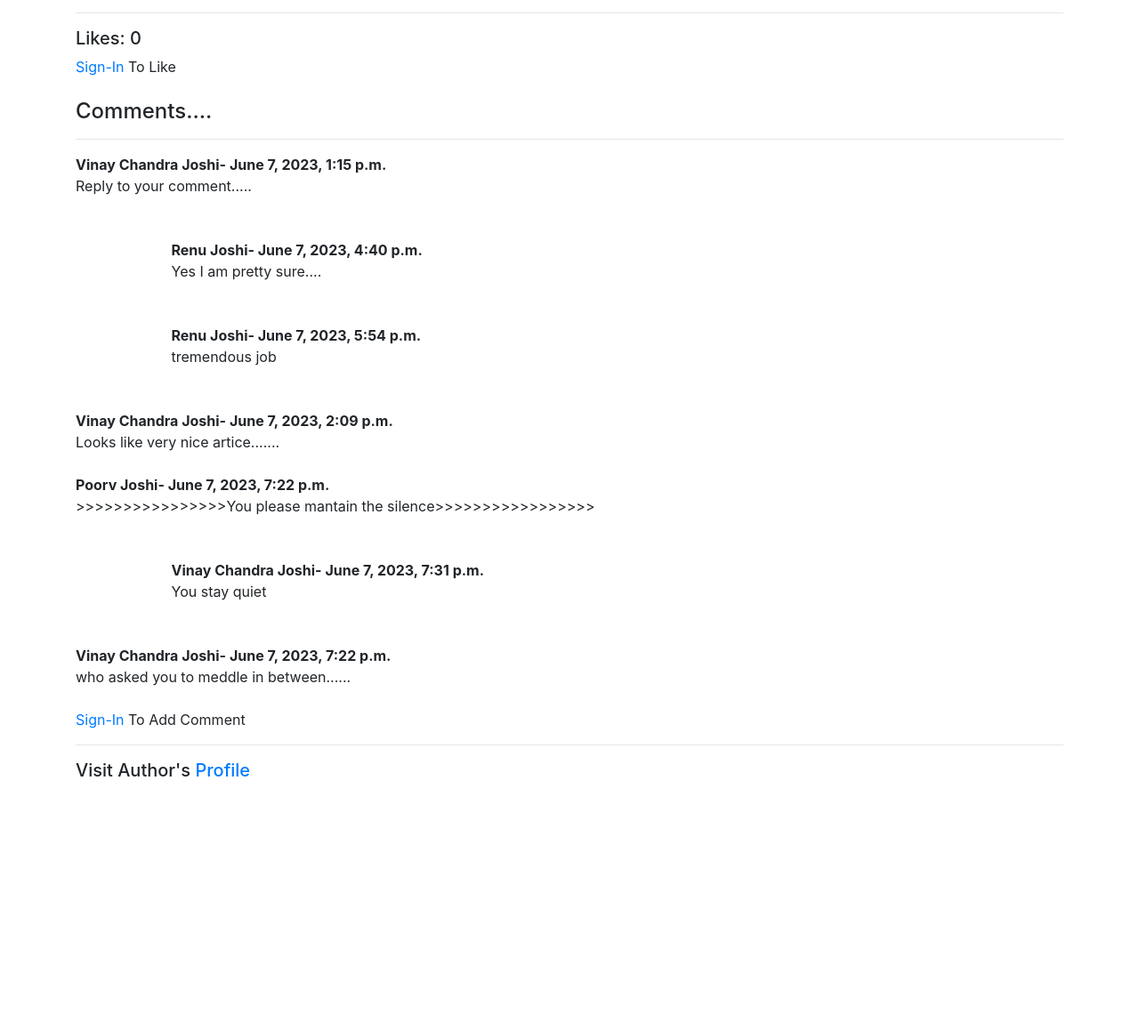
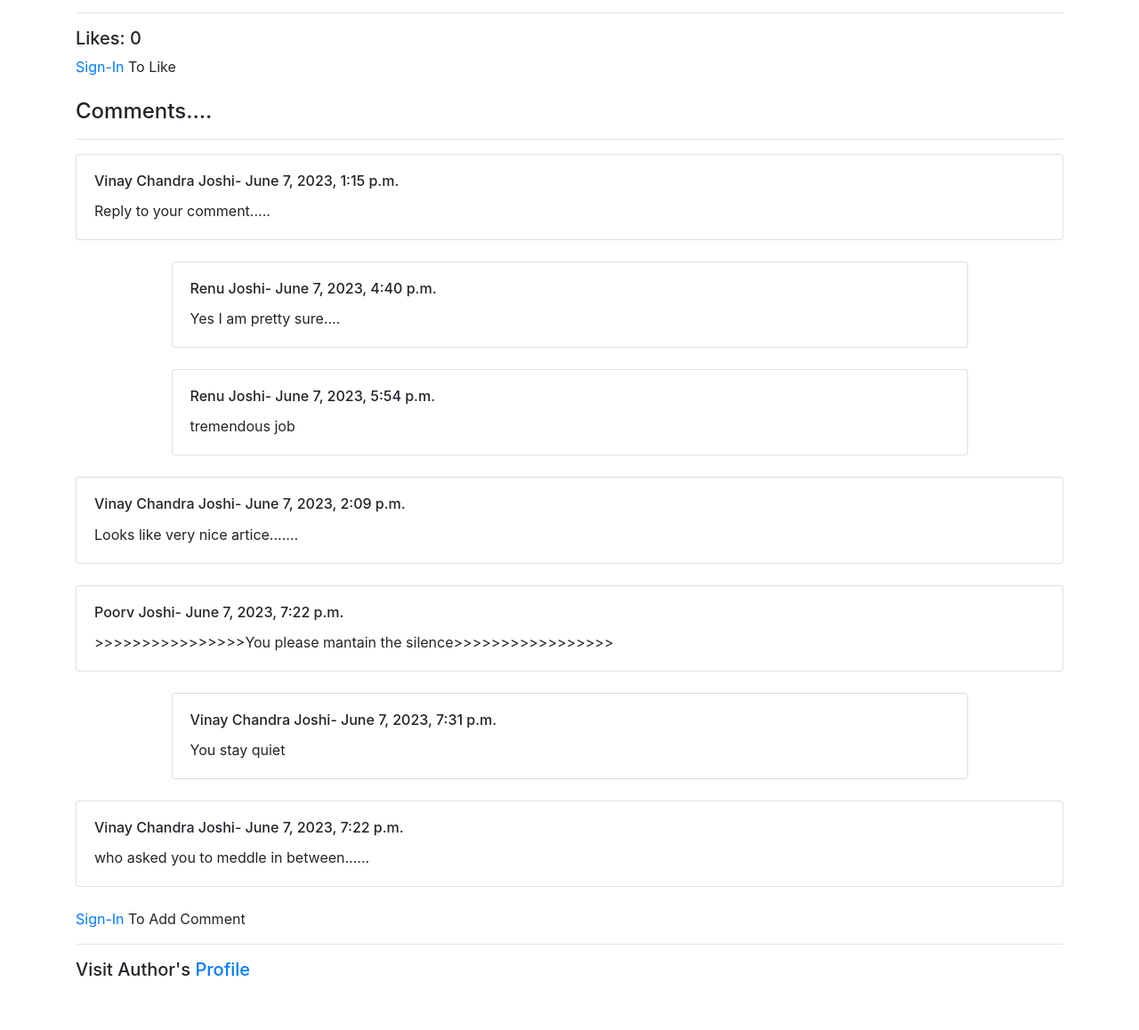
Before and after one commit to vinaycchndra/blogApp, a Django app: page /home/1/ in a window 1280 px wide. Shown: the part 651-1809 px from the top of the page at 89% size. Before the commit the page ends 1524 px from the top, so only its background shows below. Run offline with Django 4.2, Linux system fonts and the light colour scheme; data comes from the database, SQL or seed files in the repository; both versions use the stored data as it was after the commit; some libraries are stand-ins or nearby versions.

Commit message:
gave styling to the comment section using cards

```diff
--- a/blogApi/templates/article_detail.html
+++ b/blogApi/templates/article_detail.html
@@ -42,36 +42,39 @@
         <hr></hr>
         {% if all_parent_comments %}
                 {% for comment in all_parent_comments %}
-            <strong>{{comment.commentator.first_name}} {{comment.commentator.last_name}}- {{ comment.date_added }}
+
+        <div class="card">
+          <div class="card-body">
+            <h6 class="card-title">{{comment.commentator.first_name}} {{comment.commentator.last_name}}- {{ comment.date_added }}
                         {% if  user.is_authenticated and request.user.id == comment.commentator.id %}
                         - <a href="{% url 'delete-comment' comment.id %}">Delete</a>
                         {% endif %}
-            </strong>
+                    </h6>
+
+            <p class="card-text">{{comment.comment}}</p>
+              {% if user.is_authenticated %}
+            <a href="{% url 'add-child-comment' comment.id %}" >Reply</a>
+              {% endif %}
+          </div>
+        </div>
+        {% for child_comment in comment.all_children %}
         <br>
-            {{comment.comment}}
+        <div class="col-md-10 offset-md-1">
+        <div class="card">
+          <div class="card-body">
 
-            {% if user.is_authenticated %}
-                <br>
-                <a href="{% url 'add-child-comment' comment.id %}">Reply</a>
-            {% endif %}
-                {% for child_comment in comment.all_children %}
-                <div class="col-md-10 offset-md-1">
-                <br></br>
-                <strong>{{child_comment.commentator.first_name}} {{child_comment.commentator.last_name}}- {{ child_comment.date_added }}
+                        <h6 class="card-title">{{child_comment.commentator.first_name}} {{child_comment.commentator.last_name}}- {{ child_comment.date_added }}
                         {% if  user.is_authenticated and request.user.id == child_comment.commentator.id %}
                         - <a href="{% url 'delete-comment' child_comment.id %}">Delete</a>
                         {% endif %}
-                </strong>
-                </br>
-                {{child_comment.comment}}
+                        </h6>
+                        <p class="card-text">{{child_comment.comment}}</p>
+          </div>
+        </div>
         </div>
         {% endfor %}
-
-
-            <br></br>
+        <br>
         {% endfor %}
-
-
       {% else %}
         <br>
         <h5>Be First One to Comment</h5>
--- a/blogApi/urls.py
+++ b/blogApi/urls.py
@@ -1,5 +1,5 @@
 from django.urls import path
-from .views import PostView, DetailArticleView, createPostView, updatePostView, delPostView, CategoryView, likeDislikeView, authorProfileView, editAuthorProfileView, createAuthorProfileView, addParentCommentView, addChildComment, deleteParentCommentView
+from .views import PostView, DetailArticleView, createPostView, updatePostView, delPostView, CategoryView, likeDislikeView, authorProfileView, editAuthorProfileView, createAuthorProfileView, addParentCommentView, addChildComment, deleteCommentView
 urlpatterns = [
     path('<int:pk>/', DetailArticleView.as_view(), name='article-detail'),
     path('', PostView.as_view(), name='myview'),
@@ -13,6 +13,6 @@ urlpatterns = [
     path('edit-profile/<int:pk>', editAuthorProfileView, name='edit_author_profile'),
     path('create_profile/', createAuthorProfileView, name='create_author_profile'),
     path('article/<int:pk>/add_parent_comment', addParentCommentView, name='add-parent-comment'),
-    path('delete-comment/<int:pk>', deleteParentCommentView, name='delete-comment'),
+    path('delete-comment/<int:pk>', deleteCommentView, name='delete-comment'),
     path('article/<int:pk>/add_child_comment', addChildComment, name='add-child-comment'),
     ]
--- a/blogApi/views.py
+++ b/blogApi/views.py
@@ -28,7 +28,7 @@ def addChildComment(request, pk):
         context['form'] = formObj
         return render(request, 'add_comment.html', context)
 
-def deleteParentCommentView(request, pk):
+def deleteCommentView(request, pk):
     try:
         commentObj = Comments.objects.get(id=pk)
     except Comments.DoesNotExist:
```
Also changed, not shown: db.sqlite3. Lines whose indentation alone changed are shown as unchanged.
